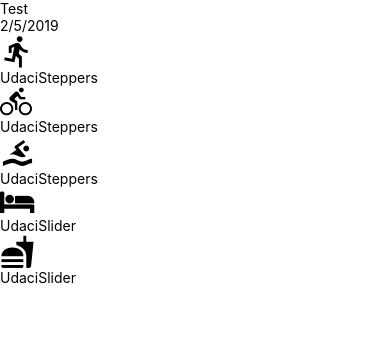
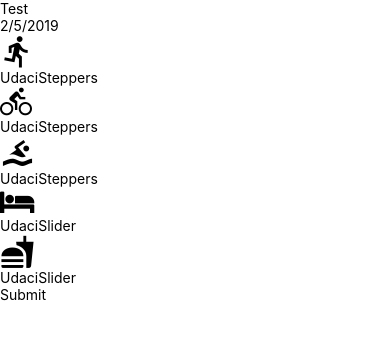
Before and after one commit to eddielee394/react-native-fitness-app, a React Native app: screen / in a window 390 px wide. Shown: the top 338 px of the page. Built offline with nearby package versions, Linux system fonts and the light colour scheme.

Commit message:
feature: basic AddEntry submit functionality;

```diff
--- a/components/AddEntry.js
+++ b/components/AddEntry.js
@@ -1,9 +1,17 @@
 import React, { Component } from "react";
-import { View } from "react-native";
-import { getMetricMetaInfo } from "../utils/helpers";
+import { View, Text, TouchableOpacity } from "react-native";
+import { getMetricMetaInfo, timeToString } from "../utils/helpers";
 import UdaciSlider from "./UdaciSlider";
 import UdaciSteppers from "./UdaciSteppers";
 import DateHeader from "./DateHeader";
+
+function SubmitBtn({ onPress }) {
+  return (
+    <TouchableOpacity onPress={onPress}>
+      <Text>Submit</Text>
+    </TouchableOpacity>
+  );
+}
 
 class AddEntry extends Component {
   state = {
@@ -43,6 +51,23 @@
       [metric]: value
     }));
   };
+
+  submit = () => {
+    const key = timeToString();
+    const entry = this.state;
+    this.setState(() => ({
+      run: 0,
+      bike: 0,
+      swim: 0,
+      sleep: 0,
+      eat: 0
+    }));
+    //todo update redux
+    //todo navigate to home
+    //todo save to db
+    //todo clear local notification
+  };
+
   render() {
     const metaInfo = getMetricMetaInfo();
 
@@ -72,6 +97,7 @@
             </View>
           );
         })}
+        <SubmitBtn onPress={this.submit} />
       </View>
     );
   }
```
